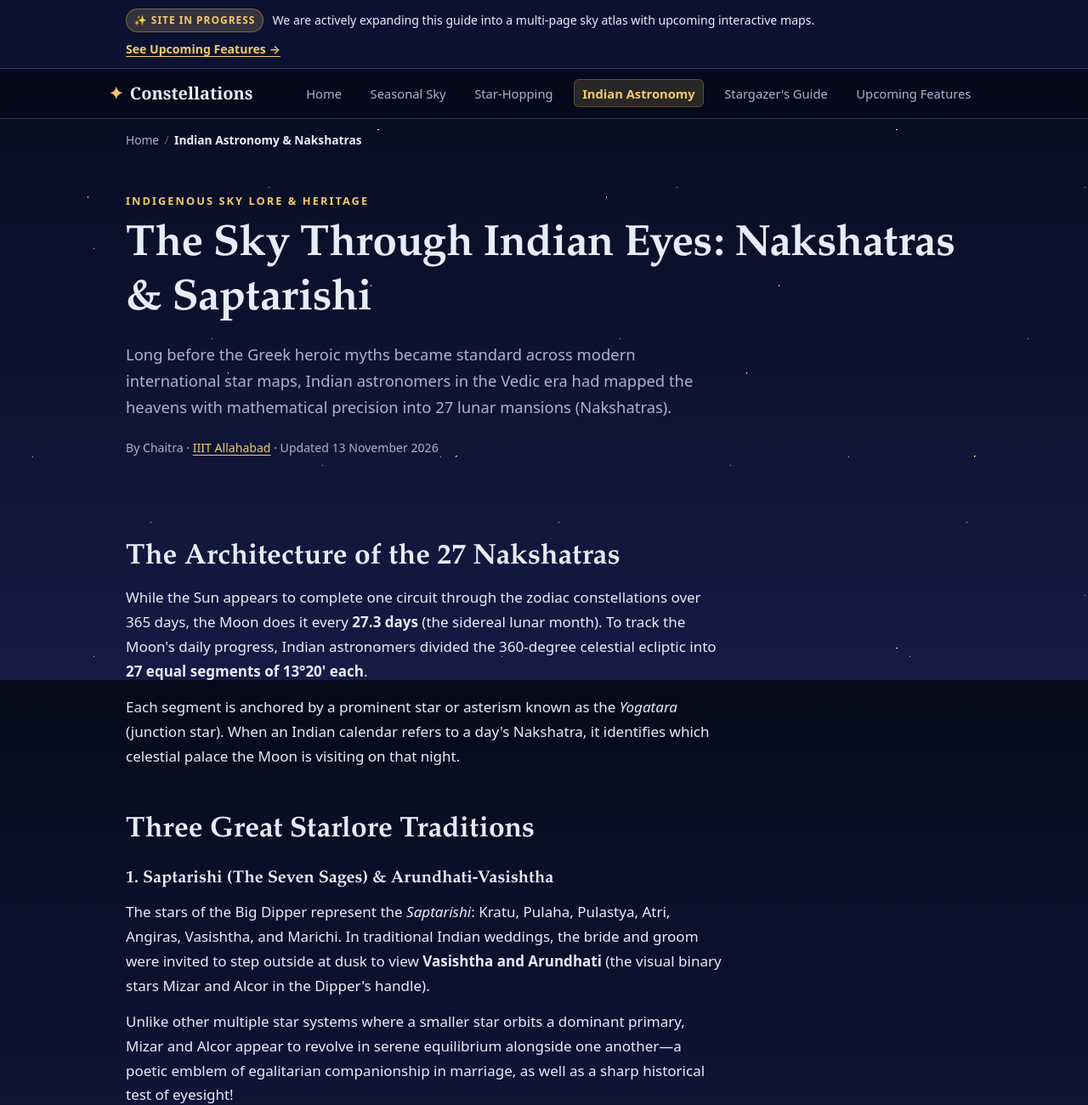
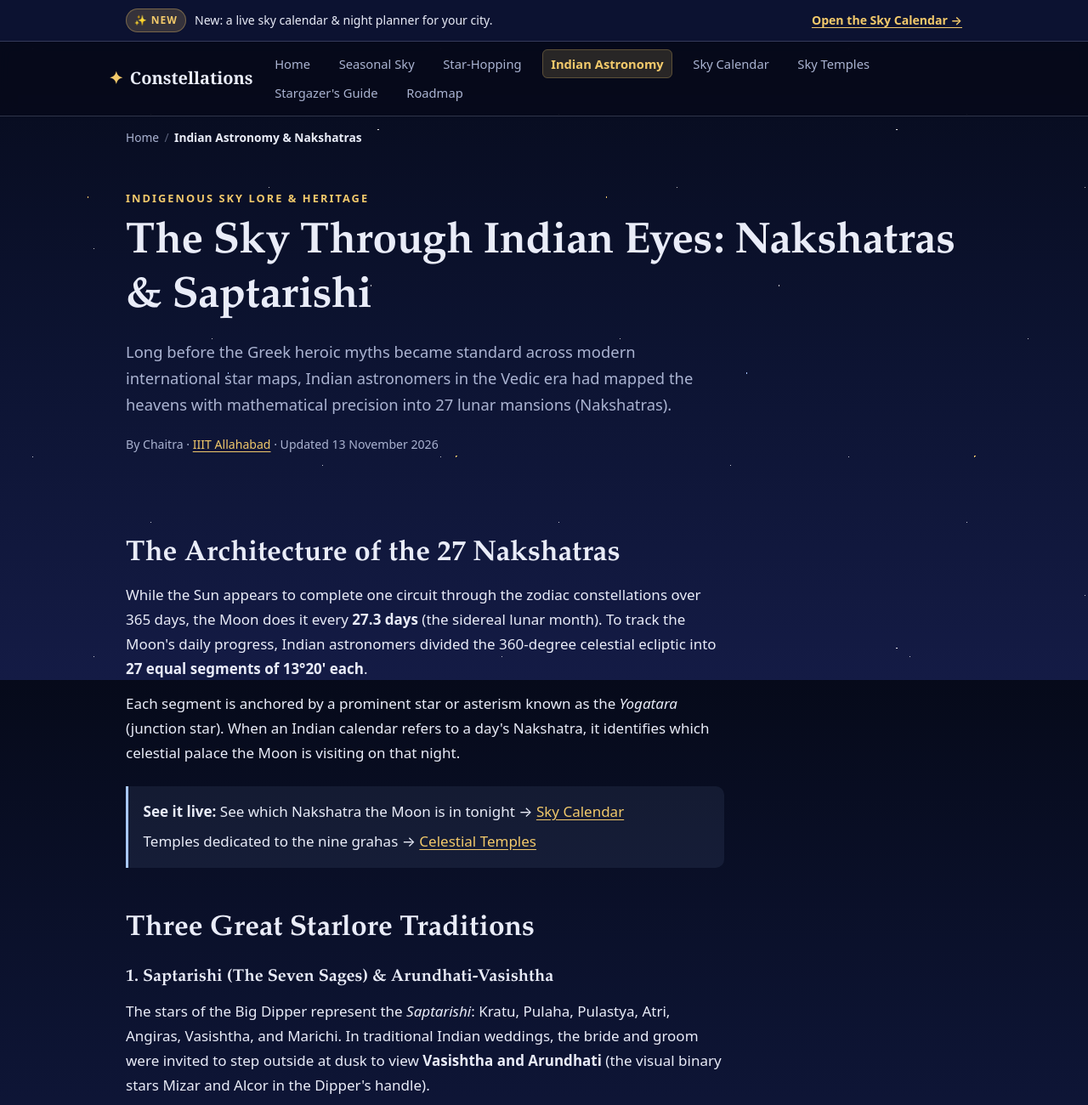
Before and after one commit to chaytra/constellations, a plain HTML site: page indian-astronomy.html in a window 1280 px wide. Shown: the top 1300 px of the page at 85% size. Drawn offline with Linux system fonts and the light colour scheme.

Commit message:
Update indian-astronomy.html

```diff
--- a/indian-astronomy.html
+++ b/indian-astronomy.html
@@ -72,10 +72,10 @@
   <aside class="notice-banner" aria-label="Site update notice">
     <div class="wrap notice-inner">
       <div class="notice-left">
-        <span class="notice-tag">✨ Site In Progress</span>
-        <span>We are actively expanding this guide into a multi-page sky atlas with upcoming interactive maps.</span>
+        <span class="notice-tag">✨ New</span>
+        <span>New: a live sky calendar &amp; night planner for your city.</span>
       </div>
-      <a class="notice-link" href="upcoming.html">See Upcoming Features &rarr;</a>
+      <a class="notice-link" href="sky-calendar.html">Open the Sky Calendar &rarr;</a>
     </div>
   </aside>
 
@@ -94,8 +94,10 @@
           <li><a href="seasons.html">Seasonal Sky</a></li>
           <li><a href="star-hopping.html">Star-Hopping</a></li>
           <li><a href="indian-astronomy.html" aria-current="page">Indian Astronomy</a></li>
+          <li><a href="sky-calendar.html">Sky Calendar</a></li>
+          <li><a href="celestial-temples.html">Sky Temples</a></li>
           <li><a href="beginners-guide.html">Stargazer's Guide</a></li>
-          <li><a href="upcoming.html">Upcoming Features</a></li>
+          <li><a href="upcoming.html">Roadmap</a></li>
         </ul>
       </nav>
     </div>
@@ -125,6 +127,11 @@
           <p>While the Sun appears to complete one circuit through the zodiac constellations over 365 days, the Moon does it every <strong>27.3 days</strong> (the sidereal lunar month). To track the Moon's daily progress, Indian astronomers divided the 360-degree celestial ecliptic into <strong>27 equal segments of 13&deg;20' each</strong>.</p>
           <p>Each segment is anchored by a prominent star or asterism known as the <em>Yogatara</em> (junction star). When an Indian calendar refers to a day's Nakshatra, it identifies which celestial palace the Moon is visiting on that night.</p>
         </section>
+
+        <div class="tip info">
+          <p><strong>See it live:</strong> See which Nakshatra the Moon is in tonight &rarr; <a href="sky-calendar.html">Sky Calendar</a></p>
+          <p>Temples dedicated to the nine grahas &rarr; <a href="celestial-temples.html">Celestial Temples</a></p>
+        </div>
 
         <!-- Famous Stories Section -->
         <section style="margin-top: 2.5rem;">
@@ -279,6 +286,8 @@
             <li><a href="seasons.html">Seasonal Sky</a></li>
             <li><a href="star-hopping.html">Star-Hopping Tricks</a></li>
             <li><a href="indian-astronomy.html">Indian Astronomy</a></li>
+            <li><a href="sky-calendar.html">Live Sky Calendar</a></li>
+            <li><a href="celestial-temples.html">Celestial Temples</a></li>
             <li><a href="beginners-guide.html">Stargazer's Field Guide</a></li>
             <li><a href="upcoming.html">Upcoming Features</a></li>
           </ul>
```
